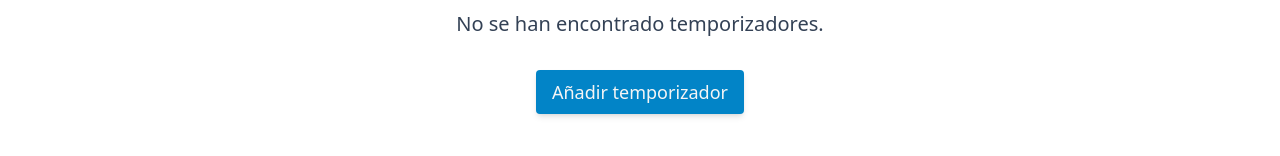
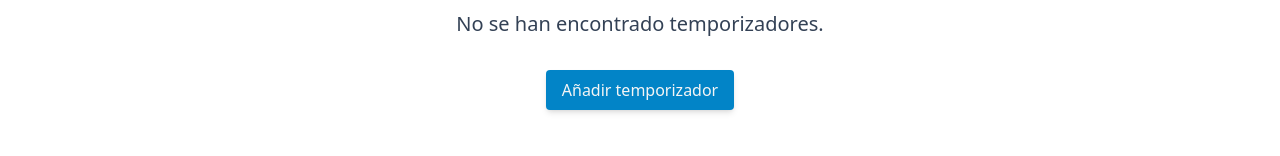
Before and after one commit to franlopezm/countdown, a React (Vite) app: page / in a window 1280 px wide. Shown: the part 230-386 px from the top of the page. Built offline with nearby package versions, Linux system fonts and the light colour scheme.

Commit message:
refactor: Button, LinkButton and icons

```diff
--- /dev/null
+++ b/src/Buttons/Button/index.tsx
@@ -0,0 +1,29 @@
+type SizeButton = 'btn-medium' | 'btn-large'
+type ColorButton = 'btn-primary' | 'btn-link'
+
+export interface ButtonProps {
+  title: string
+  onClick?: () => void
+  size?: SizeButton
+  type?: ColorButton
+  className?: string
+  isDisabled?: boolean
+}
+
+export const Button = (props: ButtonProps) => {
+  const {
+    onClick, title = '', size = 'btn-medium', isDisabled = false,
+    type = 'btn-primary', className = ''
+  } = props
+
+  return (
+    <button
+      type="button"
+      className={`${size} ${type} ${className}`}
+      onClick={onClick}
+      disabled={isDisabled}
+    >
+      {title}
+    </button>
+  )
+}
--- a/src/Buttons/LinkButton/index.tsx
+++ b/src/Buttons/LinkButton/index.tsx
@@ -1,34 +1,24 @@
-import { RouteLink } from "../../Router"
+import { RouteLink } from '../../Router'
+import { Button, ButtonProps } from '../Button'
 
-type size = 'large' | 'medium'
-
-interface LinkButtonProps {
-  title: string
+interface LinkButtonProps extends Omit<ButtonProps, 'onClick' | 'type'> {
   to: string
-  size?: size
-}
-
-const getClassnames = ({ size }: { size: size }): string => {
-  if (size === 'medium') return 'px-3 py-1 text-md'
-
-  return 'px-4 py-2 text-lg'
 }
 
 const LinkButton = (props: LinkButtonProps) => {
-  const { to, title, size = 'large' } = props
-
-  const className = getClassnames({ size })
+  const { to, title, size, isDisabled, className } = props
 
   return (
     <RouteLink
       to={to}
     >
-      <button
-        type="button"
-        className={`rounded shadow-md bg-sky-600 text-neutral-100 hover:bg-sky-700 ${className}`}
-      >
-        {title}
-      </button>
+      <Button
+        title={title}
+        size={size}
+        isDisabled={isDisabled}
+        className={className}
+        type='btn-link'
+      />
     </RouteLink>
   )
 }
--- /dev/null
+++ b/src/Icons/Bookmark.tsx
@@ -0,0 +1,15 @@
+import { IconProps } from './interfaces'
+
+const Bookmark = (props: IconProps) => {
+  const { size = 'size-6', className } = props
+
+  return (
+    <div className={className}>
+      <svg className={size} xmlns="http://www.w3.org/2000/svg" fill="none" viewBox="0 0 24 24" strokeWidth={1.5} stroke="currentColor">
+        <path strokeLinecap="round" strokeLinejoin="round" d="M17.593 3.322c1.1.128 1.907 1.077 1.907 2.185V21L12 17.25 4.5 21V5.507c0-1.108.806-2.057 1.907-2.185a48.507 48.507 0 0 1 11.186 0Z" />
+      </svg>
+    </div>
+  )
+}
+
+export default Bookmark
--- a/src/Icons/ClipboardIcon.tsx
+++ b/src/Icons/ClipboardIcon.tsx
@@ -1,4 +1,4 @@
-import { IconProps } from "./interfaces"
+import { IconProps } from './interfaces'
 
 const ClipboardIcon = (props: IconProps) => {
   const { size = 'size-6', className } = props
--- /dev/null
+++ b/src/Icons/ExclamationCircleIcon.tsx
@@ -0,0 +1,15 @@
+import { IconProps } from './interfaces'
+
+const ExclamationCircleIcon = (props: IconProps) => {
+  const { size = 'size-6', className } = props
+
+  return (
+    <div className={className}>
+      <svg className={size} xmlns="http://www.w3.org/2000/svg" fill="none" viewBox="0 0 24 24" strokeWidth={1.5} stroke="currentColor">
+        <path strokeLinecap="round" strokeLinejoin="round" d="M12 9v3.75m9-.75a9 9 0 1 1-18 0 9 9 0 0 1 18 0Zm-9 3.75h.008v.008H12v-.008Z" />
+      </svg>
+    </div>
+  )
+}
+
+export default ExclamationCircleIcon
--- a/src/Navbar/index.tsx
+++ b/src/Navbar/index.tsx
@@ -9,7 +9,7 @@ const Navbar = () => {
 
   return (
     <div
-      className='px-10 md:px-32 xl:px-36 2xl:px-52 py-3 font-medium shadow-md flex items-end'
+      className='px-10 md:px-24 xl:px-36 2xl:px-52 py-3 font-medium shadow-md flex items-end'
     >
       <h1 className="text-2xl text-sky-950">Timers</h1>
       <div
--- a/src/index.css
+++ b/src/index.css
@@ -13,4 +13,20 @@
       before:rounded-br-sm
       before:bg-white
   }
+
+  .btn-medium {
+    @apply rounded shadow-md px-4 py-2 text-base
+  }
+
+  .btn-large {
+    @apply rounded shadow-md px-5 py-2 text-lg
+  }
+
+  .btn-primary {
+    @apply text-neutral-100 bg-teal-700 hover:bg-teal-800 disabled:bg-neutral-500
+  }
+
+  .btn-link {
+    @apply text-neutral-100 bg-sky-600 hover:bg-sky-700 disabled:bg-neutral-500
+  }
 }
```
